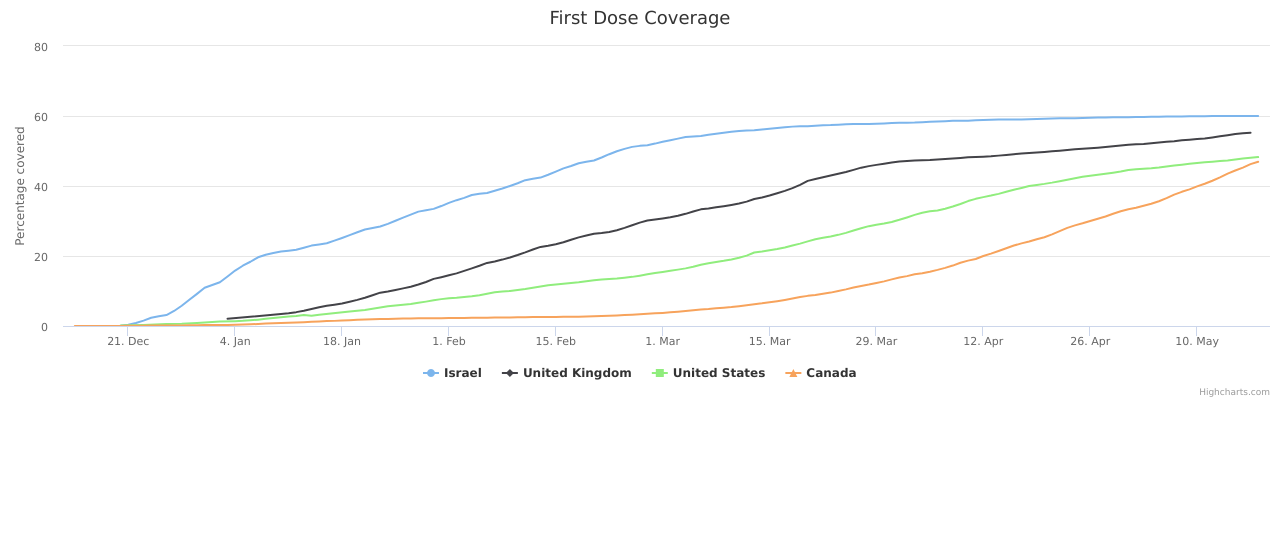
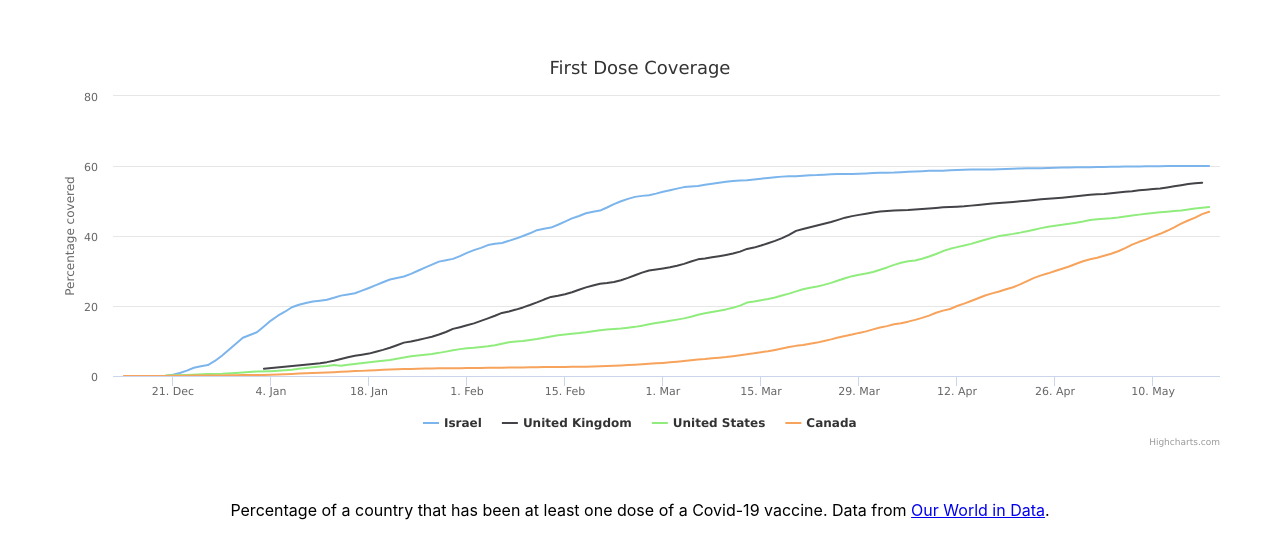
Before and after one commit to sastels/first-dose, a React (Create React App) app: page / in a window 1280 px wide. Shown: the top 558 px of the page. Built offline with nearby package versions, Linux system fonts and the light colour scheme.

Commit message:
everything working

```diff
--- a/src/App.js
+++ b/src/App.js
@@ -1,9 +1,17 @@
+import './App.css';
 import DoseChart from './DoseChart';
+
 
 function App() {
   return (
-    <div className="App">
+    <div style={{textAlign:"center"}}>
+    <div style = {{margin : 50 }} className="App">
       <DoseChart/>
+    </div>
+    <p>
+      Percentage of a country that has been at least one dose of a Covid-19 vaccine.
+      Data from <a href="https://github.com/owid/covid-19-data">Our World in Data</a>.
+    </p>
     </div>
   );
 }
--- a/src/DoseChart.js
+++ b/src/DoseChart.js
@@ -15,8 +15,14 @@ const mungeData = (data, country) => {
 }
 
 function Chart(data) {
-
     const options = {
+        plotOptions: {
+            line: {
+                marker: {
+                    enabled: false
+                }
+            }
+        },
         chart: {
             zoomType: 'x'
         },
@@ -50,15 +56,12 @@ function Chart(data) {
             },
         ]
       }
-
         return (
             <HighchartsReact
               highcharts={Highcharts}
               options={options}
             />
           )
-
-
 }
 
 function DoseChart() {
@@ -79,11 +82,9 @@ function DoseChart() {
             setData(data);
           });
       }
-
       useEffect(()=>{
         getData()
       },[])
-
 
       return (
         <div className="App">
```
